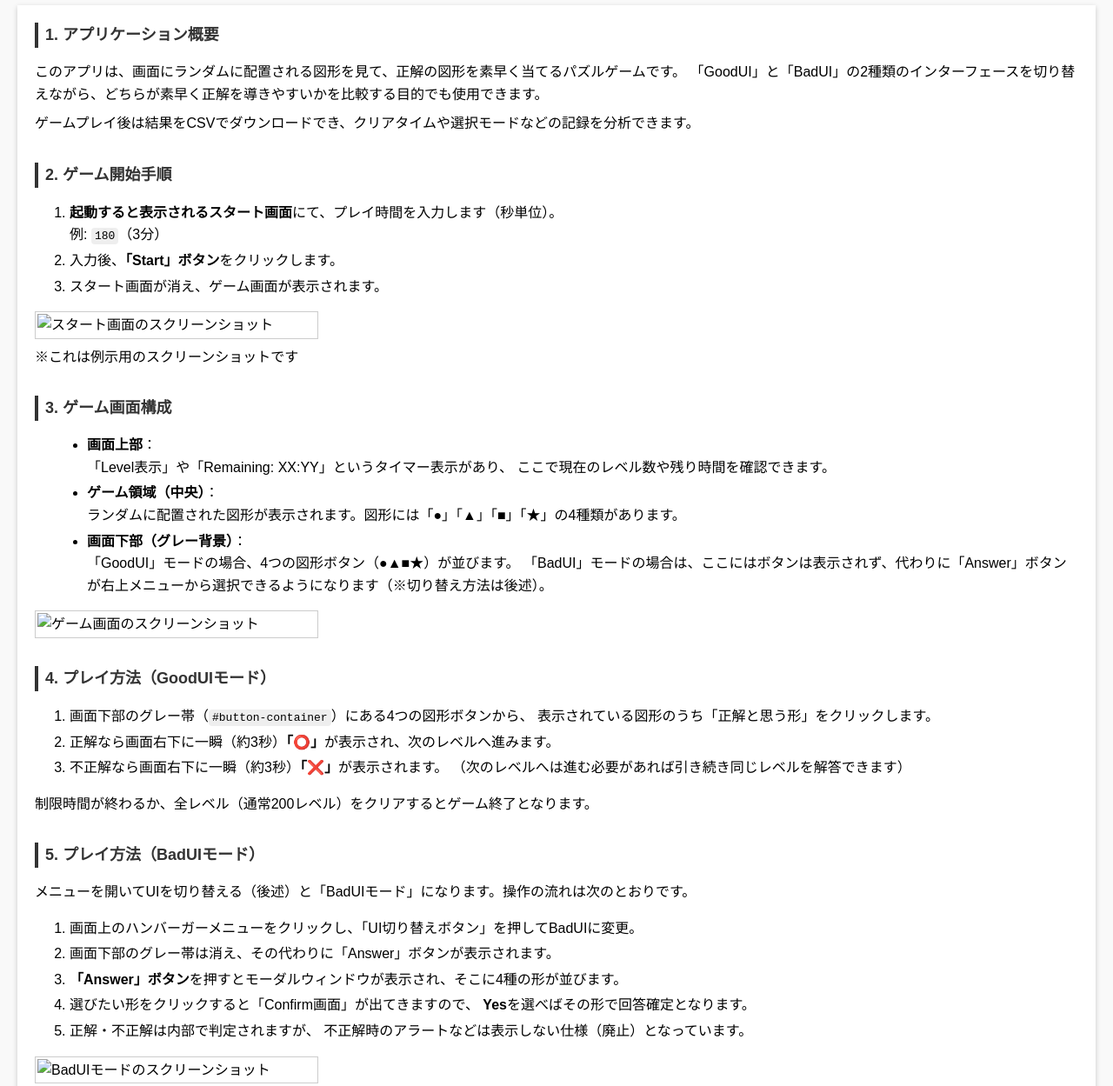
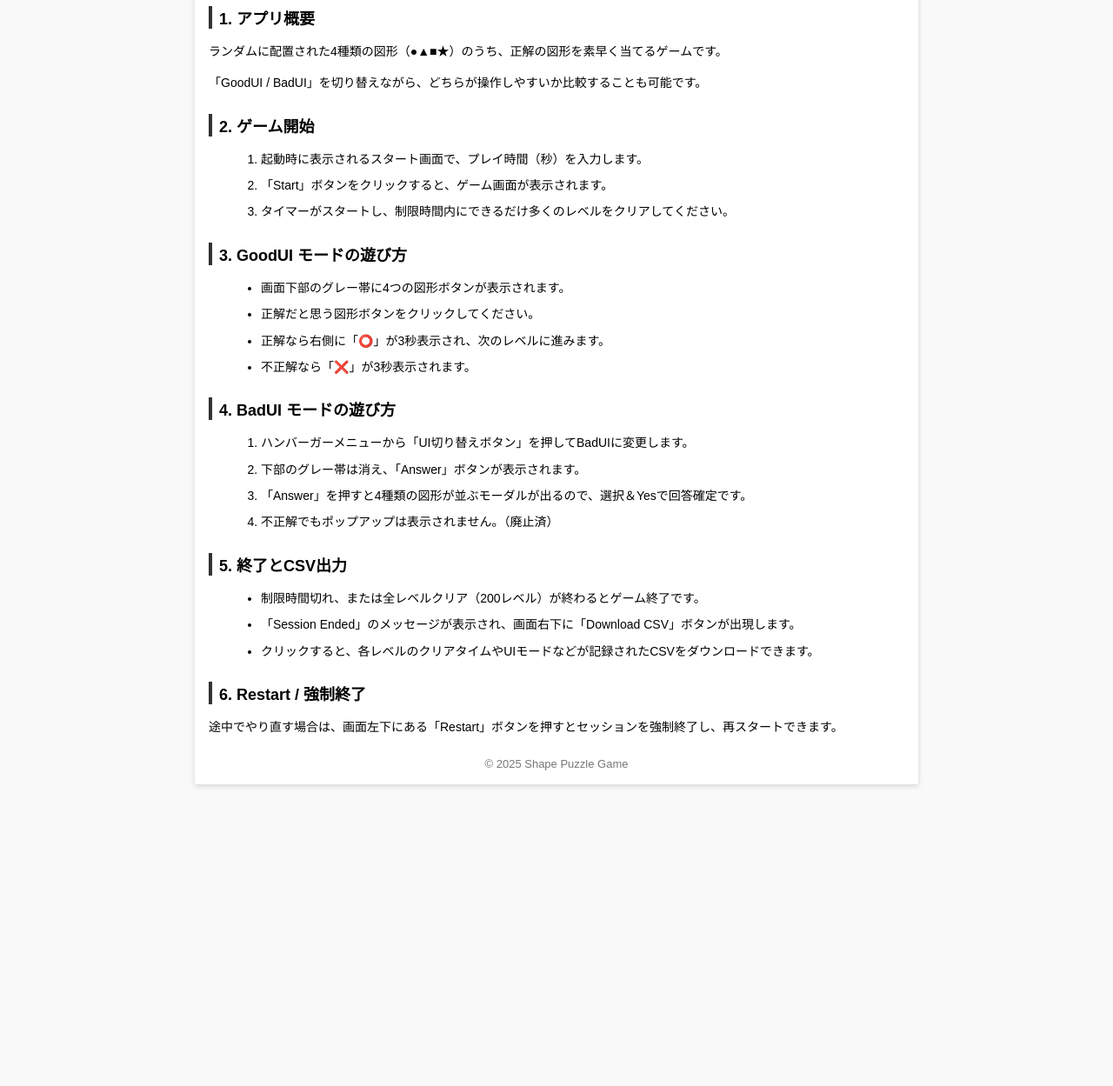
Before and after one commit to uxkys/reserch, a plain HTML site: page task/iconclick/user_manual.html in a window 1280 px wide. Shown: the part 100-1349 px from the top of the page at 87% size. After the commit the page ends 1026 px from the top, so only its background shows below. Drawn offline with Linux system fonts and the light colour scheme.

Commit message:
Update user_manual.html

```diff
--- a/task/iconclick/user_manual.html
+++ b/task/iconclick/user_manual.html
@@ -2,235 +2,117 @@
 <html lang="ja">
 <head>
   <meta charset="UTF-8">
-  <title>Shape Puzzle Game 使い方ガイド</title>
+  <title>Shape Puzzle Game 使い方</title>
   <style>
     body {
+      margin: 0;
+      padding: 0;
+      background: #f9f9f9;
       font-family: sans-serif;
-      line-height: 1.6;
-      margin: 20px;
-      background: #f9f9f9;
     }
     header {
       background: #333;
       color: #fff;
       padding: 16px;
+      text-align: center;
     }
     h1 {
       margin: 0;
       font-size: 24px;
     }
     main {
+      /* ここで表示領域を最大800pxに、中央寄せ */
+      max-width: 800px;
+      margin: 24px auto;
       background: #fff;
-      padding: 20px;
-      box-shadow: 0 2px 6px rgba(0,0,0,0.2);
-      margin-top: 16px;
+      padding: 16px;
+      box-shadow: 0 2px 6px rgba(0,0,0,0.15);
     }
     section {
-      margin-bottom: 32px;
+      margin-bottom: 24px;
     }
     h2 {
-      color: #333;
-      margin-top: 0;
       font-size: 18px;
       border-left: 4px solid #333;
       padding-left: 8px;
+      margin-top: 0;
     }
-    p {
-      margin: 8px 0;
+    p, li {
+      font-size: 14px;
+      line-height: 1.6;
+      margin-bottom: 8px;
     }
-    code {
-      background: #eee;
-      padding: 2px 4px;
-      border-radius: 4px;
-    }
-    ul {
-      margin: 4px 0 16px 20px;
-    }
-    li {
-      margin-bottom: 4px;
-    }
-    .screenshot {
-      border: 1px solid #ccc;
-      margin: 8px 0;
-      display: block;
-      max-width: 320px;
-      background: #fff;
-      padding: 2px;
+    ol, ul {
+      margin: 0 0 16px 20px;
     }
     footer {
-      margin-top: 40px;
-      font-size: 14px;
+      text-align: center;
       color: #777;
+      font-size: 13px;
+      margin-top: 24px;
     }
   </style>
 </head>
 <body>
+
 <header>
   <h1>Shape Puzzle Game 使い方ガイド</h1>
 </header>
 
 <main>
   <section>
-      <h2>1. アプリケーション概要</h2>
-      <p>
-        このアプリは、画面にランダムに配置される図形を見て、正解の図形を素早く当てるパズルゲームです。
-        「GoodUI」と「BadUI」の2種類のインターフェースを切り替えながら、どちらが素早く正解を導きやすいかを比較する目的でも使用できます。
-      </p>
-      <p>
-        ゲームプレイ後は結果をCSVでダウンロードでき、クリアタイムや選択モードなどの記録を分析できます。
-      </p>
+    <h2>1. アプリ概要</h2>
+    <p>ランダムに配置された4種類の図形（●▲■★）のうち、正解の図形を素早く当てるゲームです。</p>
+    <p>「GoodUI / BadUI」を切り替えながら、どちらが操作しやすいか比較することも可能です。</p>
   </section>
 
   <section>
-      <h2>2. ゲーム開始手順</h2>
+    <h2>2. ゲーム開始</h2>
     <ol>
-        <li>
-          <strong>起動すると表示されるスタート画面</strong>にて、プレイ時間を入力します（秒単位）。
-          <br>例: <code>180</code>（3分）
-        </li>
-        <li>入力後、<strong>「Start」ボタン</strong>をクリックします。</li>
-        <li>スタート画面が消え、ゲーム画面が表示されます。</li>
+      <li>起動時に表示されるスタート画面で、プレイ時間（秒）を入力します。</li>
+      <li>「Start」ボタンをクリックすると、ゲーム画面が表示されます。</li>
+      <li>タイマーがスタートし、制限時間内にできるだけ多くのレベルをクリアしてください。</li>
     </ol>
-      <p>
-        <img src="start-screen-example.png" alt="スタート画面のスクリーンショット" class="screenshot">
-        ※これは例示用のスクリーンショットです
-      </p>
   </section>
 
   <section>
-      <h2>3. ゲーム画面構成</h2>
+    <h2>3. GoodUI モードの遊び方</h2>
     <ul>
-        <li>
-          <strong>画面上部</strong>：<br>
-          「Level表示」や「Remaining: XX:YY」というタイマー表示があり、
-          ここで現在のレベル数や残り時間を確認できます。
-        </li>
-        <li>
-          <strong>ゲーム領域（中央）</strong>：<br>
-          ランダムに配置された図形が表示されます。図形には「●」「▲」「■」「★」の4種類があります。
-        </li>
-        <li>
-          <strong>画面下部（グレー背景）</strong>：<br>
-          「GoodUI」モードの場合、4つの図形ボタン（●▲■★）が並びます。
-          「BadUI」モードの場合は、ここにはボタンは表示されず、代わりに「Answer」ボタンが右上メニューから選択できるようになります（※切り替え方法は後述）。
-        </li>
-      </ul>
-      <p>
-        <img src="game-screen-example.png" alt="ゲーム画面のスクリーンショット" class="screenshot">
-      </p>
-    </section>
-
-    <section>
-      <h2>4. プレイ方法（GoodUIモード）</h2>
-      <ol>
-        <li>
-          画面下部のグレー帯（<code>#button-container</code>）にある4つの図形ボタンから、
-          表示されている図形のうち「正解と思う形」をクリックします。
-        </li>
-        <li>
-          正解なら画面右下に一瞬（約3秒）<strong>「⭕️」</strong>が表示され、次のレベルへ進みます。
-        </li>
-        <li>
-          不正解なら画面右下に一瞬（約3秒）<strong>「❌」</strong>が表示されます。
-          （次のレベルへは進む必要があれば引き続き同じレベルを解答できます）
-        </li>
-      </ol>
-      <p>制限時間が終わるか、全レベル（通常200レベル）をクリアするとゲーム終了となります。</p>
-    </section>
-
-    <section>
-      <h2>5. プレイ方法（BadUIモード）</h2>
-      <p>メニューを開いてUIを切り替える（後述）と「BadUIモード」になります。操作の流れは次のとおりです。</p>
-      <ol>
-        <li>画面上のハンバーガーメニューをクリックし、「UI切り替えボタン」を押してBadUIに変更。</li>
-        <li>画面下部のグレー帯は消え、その代わりに「Answer」ボタンが表示されます。</li>
-        <li><strong>「Answer」ボタン</strong>を押すとモーダルウィンドウが表示され、そこに4種の形が並びます。</li>
-        <li>
-          選びたい形をクリックすると「Confirm画面」が出てきますので、
-          <strong>Yes</strong>を選べばその形で回答確定となります。
-        </li>
-        <li>
-          正解・不正解は内部で判定されますが、
-          不正解時のアラートなどは表示しない仕様（廃止）となっています。
-        </li>
-      </ol>
-      <p>
-        <img src="badui-example.png" alt="BadUIモードのスクリーンショット" class="screenshot">
-      </p>
-    </section>
-
-    <section>
-      <h2>6. ハンバーガーメニューの操作</h2>
-      <ul>
-        <li>
-          画面左上にある <strong>三本線(ハンバーガーメニュー)</strong> をクリックするとメニューが開きます。
-        </li>
-        <li>
-          メニュー内の <strong>「UI切り替えボタン」</strong> を押すと、
-          「GoodUI」⇔「BadUI」 が相互に切り替わります。
-        </li>
-        <li>
-          メニュー右上の <strong>「×ボタン」</strong> でメニューを閉じることができます。
-        </li>
+      <li>画面下部のグレー帯に4つの図形ボタンが表示されます。</li>
+      <li>正解だと思う図形ボタンをクリックしてください。</li>
+      <li>正解なら右側に「⭕️」が3秒表示され、次のレベルに進みます。</li>
+      <li>不正解なら「❌」が3秒表示されます。</li>
     </ul>
   </section>
 
   <section>
-      <h2>7. ゲーム終了と再スタート</h2>
+    <h2>4. BadUI モードの遊び方</h2>
+    <ol>
+      <li>ハンバーガーメニューから「UI切り替えボタン」を押してBadUIに変更します。</li>
+      <li>下部のグレー帯は消え、「Answer」ボタンが表示されます。</li>
+      <li>「Answer」を押すと4種類の図形が並ぶモーダルが出るので、選択＆Yesで回答確定です。</li>
+      <li>不正解でもポップアップは表示されません。（廃止済）</li>
+    </ol>
+  </section>
+
+  <section>
+    <h2>5. 終了とCSV出力</h2>
     <ul>
-        <li>
-          <strong>時間切れまたは全レベルクリア</strong>すると「Session Ended」というアラートが出て、
-          ゲームは自動的に終了します。
-        </li>
-        <li>
-          終了後は画面右下に <strong>「Download CSV」</strong> ボタンが表示され、
-          プレイ履歴（クリアタイムや正解時のUIモードなど）がCSVでダウンロードできます。
-        </li>
-        <li>
-          ゲームをもう一度最初からやり直したい場合は、左下にある <strong>「Restart」</strong> ボタンを押すか、
-          またはメニューから再度起動しなおしてください。
-        </li>
+      <li>制限時間切れ、または全レベルクリア（200レベル）が終わるとゲーム終了です。</li>
+      <li>「Session Ended」のメッセージが表示され、画面右下に「Download CSV」ボタンが出現します。</li>
+      <li>クリックすると、各レベルのクリアタイムやUIモードなどが記録されたCSVをダウンロードできます。</li>
     </ul>
   </section>
 
   <section>
-      <h2>8. CSVダウンロード</h2>
-      <p>
-        ゲーム終了後に表示される「Download CSV」ボタンをクリックすると、下記のような内容が出力されます。
-      </p>
-      <ul>
-        <li><code>Play Count</code>：何回目のプレイか</li>
-        <li><code>Session Start</code>：プレイ開始日時（ISO8601形式）</li>
-        <li><code>Session End</code>：プレイ終了日時（ISO8601形式）</li>
-        <li><code>Level,Clear Time (ms),UIMode</code>：各レベルをクリアした際の経過時間とUIモード</li>
-      </ul>
-      <p>
-        CSV例：<br>
-        <code>
-        Play Count,Session Start,Session End<br>
-        1,2025-03-31T12:34:56.789Z,2025-03-31T12:38:00.123Z<br>
-        <br>
-        Level,Clear Time (ms),UIMode<br>
-        1,2500,GoodUI<br>
-        2,3432,BadUI<br>
-        ...
-        </code>
-      </p>
-      <p>このファイルをExcelやスプレッドシートなどで開くことで、どのUIモードが早いかなどを分析できます。</p>
-    </section>
-
-    <section>
-      <h2>9. 不具合が起きた場合</h2>
-      <p>
-        もし画面が真っ白で何も表示されない、メニューが開かないなどの不具合があれば、
-        ブラウザのJavaScriptのエラーログを確認してください。
-        また、他のブラウザ（Chrome, Firefox, Safari等）でお試しいただくと改善する場合があります。
-      </p>
+    <h2>6. Restart / 強制終了</h2>
+    <p>途中でやり直す場合は、画面左下にある「Restart」ボタンを押すとセッションを強制終了し、再スタートできます。</p>
   </section>
 
   <footer>
-      <p>&copy; 2025 Shape Puzzle Game - All Rights Reserved.</p>
+    &copy; 2025 Shape Puzzle Game
   </footer>
 </main>
+
 </body>
 </html>
```
Lines whose indentation alone changed are shown as unchanged.
